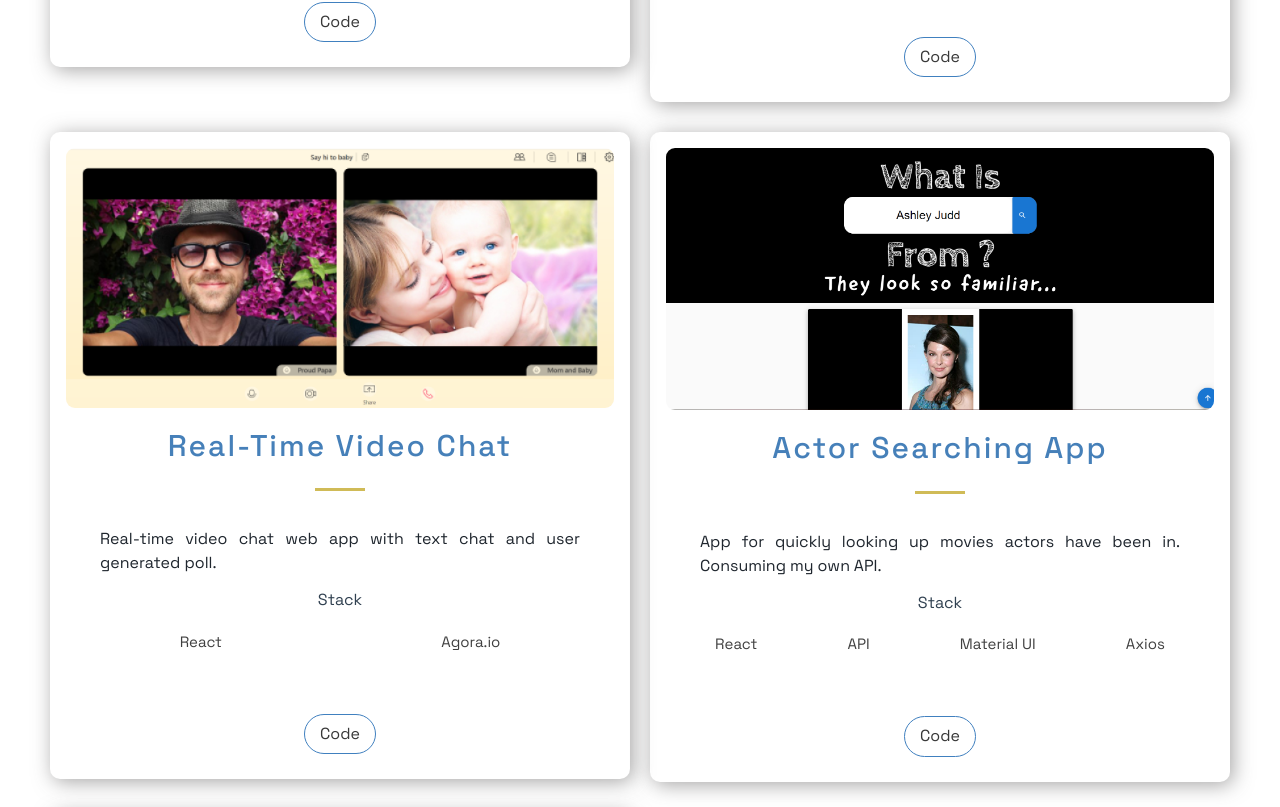
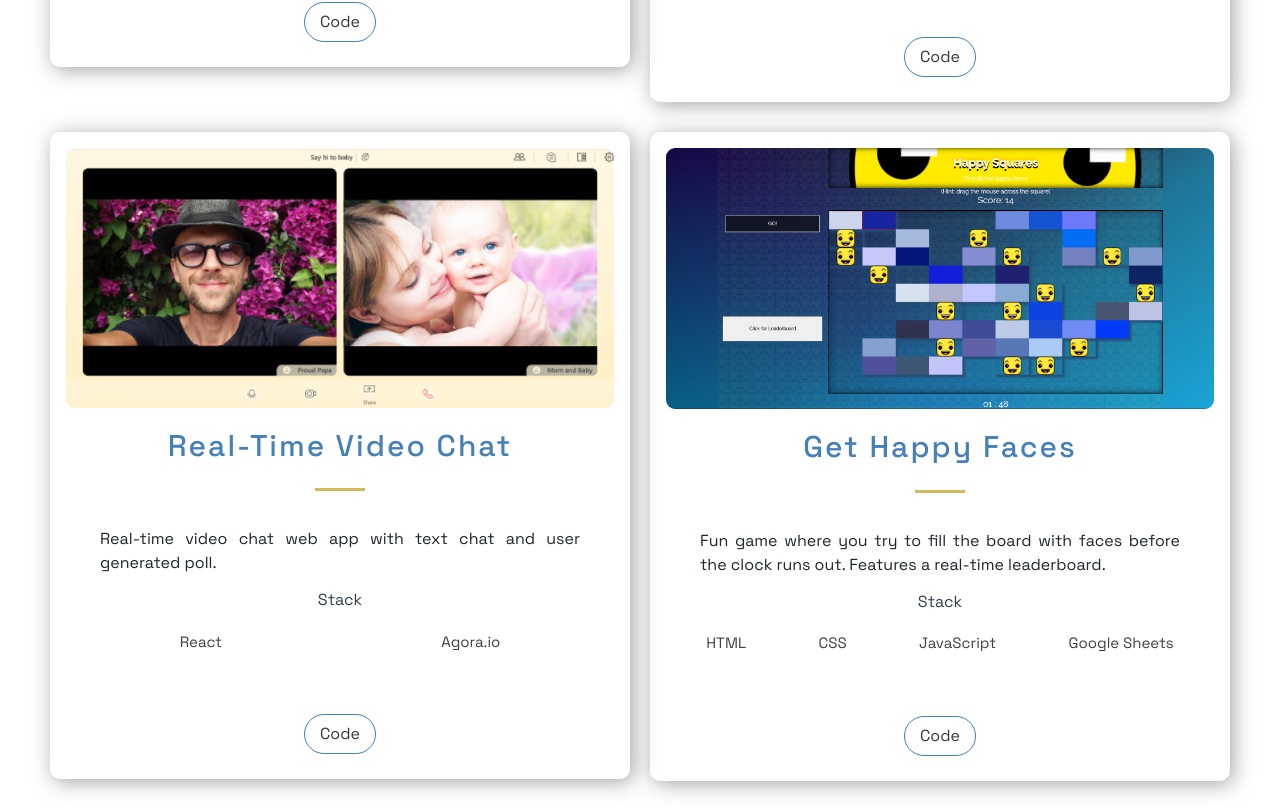
Before and after one commit to gibstock/agonzales-portfolio, a Next.js app: page / in a window 1280 px wide. Shown: the part 1553-2360 px from the top of the page. Built offline with nearby package versions, Linux system fonts and the light colour scheme.

Commit message:
Remove actor app

```diff
--- a/src/constants/constants.js
+++ b/src/constants/constants.js
@@ -53,15 +53,15 @@ export const projects = [
     visit: 'https://kcvidchat.netlify.app/create',
     id: 3,
   },
-  {
-    title: 'Actor Searching App',
-    description: "App for quickly looking up movies actors have been in. Consuming my own API.",
-    image: '/images/4.png',
-    tags: ['React', 'API', 'Material UI', 'Axios'],
-    source: 'https://github.com/gibstock/react-what-from-app',
-    visit: 'https://react-what-from-app.herokuapp.com/',
-    id: 2,
-  },
+  // {
+  //   title: 'Actor Searching App',
+  //   description: "App for quickly looking up movies actors have been in. Consuming my own API.",
+  //   image: '/images/4.png',
+  //   tags: ['React', 'API', 'Material UI', 'Axios'],
+  //   source: 'https://github.com/gibstock/react-what-from-app',
+  //   visit: 'https://react-what-from-app.herokuapp.com/',
+  //   id: 2,
+  // },
   {
     title: 'Get Happy Faces',
     description: "Fun game where you try to fill the board with faces before the clock runs out. Features a real-time leaderboard.",
```
